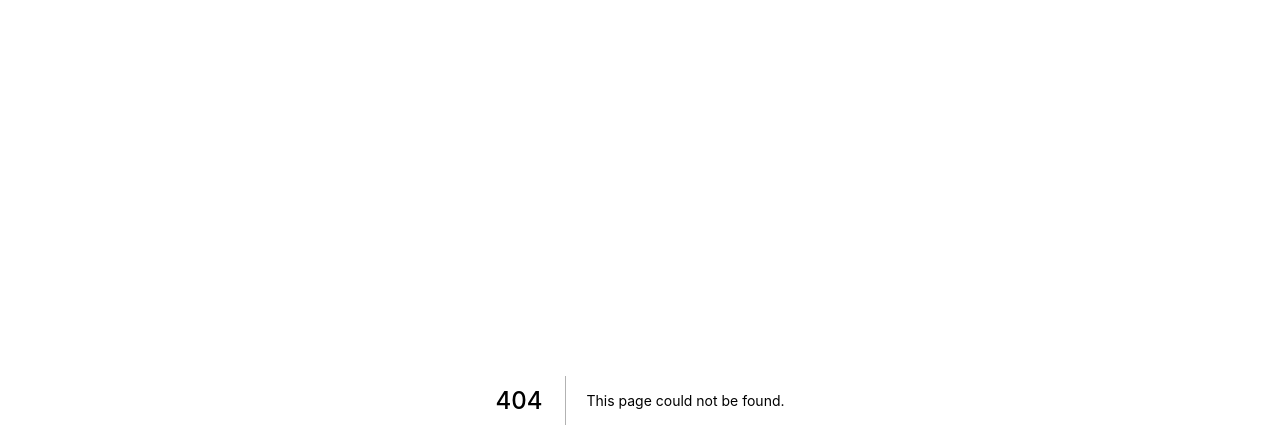
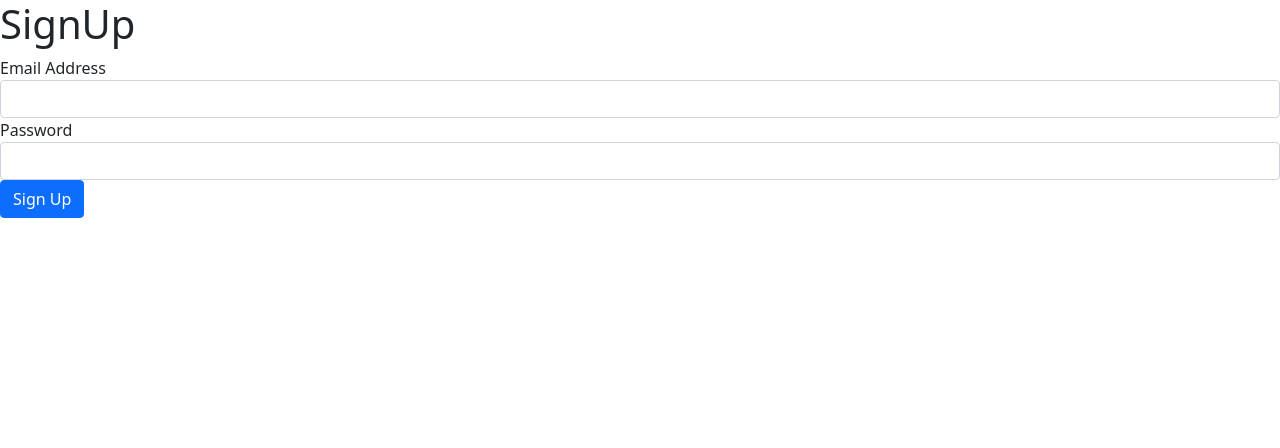
Before and after one commit to ccastell18/Microservice_practice2, a Next.js app in the folder ticketing/client/: page /auth/signup in a window 1280 px wide. Before the commit this address had no page. Shown: the top 448 px of the page. Built offline with nearby package versions, Linux system fonts and the light colour scheme.

Commit message:
signup page

```diff
--- a/ticketing/client/pages/_app.js
+++ b/ticketing/client/pages/_app.js
@@ -1,5 +1,7 @@
 import 'bootstrap/dist/css/bootstrap.css';
 
-export default ({Component, pageProps}) =>{
+const BootStrap = ({Component, pageProps}) =>{
   return <Component {...pageProps}/>
 }
+
+export default BootStrap
--- /dev/null
+++ b/ticketing/client/pages/auth/signup.js
@@ -0,0 +1,36 @@
+import {useState} from 'react'
+
+const SignUp = () =>{
+  const [email, setEmail] = useState('')
+  const [password, setPassword] = useState('')
+
+  const onSubmit = e =>{
+    e.preventDefault();
+    console.log(email, password)
+  }
+
+  return (
+  <form onSubmit={onSubmit}>
+      <h1>SignUp</h1>
+      <div className="form-group">
+        <label>Email Address</label>
+        <input
+        value={email}
+        onChange={e =>setEmail(e.target.value)}
+        className="form-control"
+        />
+      </div>
+      <div className="form-group">
+        <label>Password</label>
+        <input
+        type="password"
+        value={password}
+        onChange={e => setPassword(e.target.value)}
+        className="form-control"/>
+      </div>
+      <button className="btn btn-primary">Sign Up</button>
+    </form>
+  )
+}
+
+export default SignUp
```
